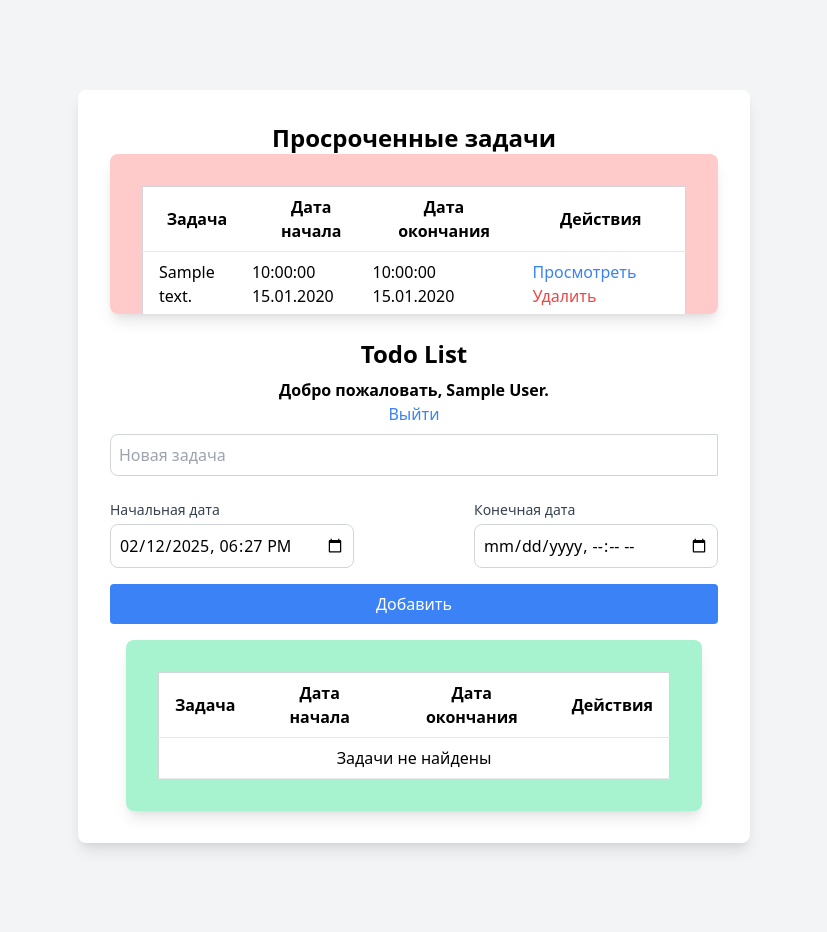
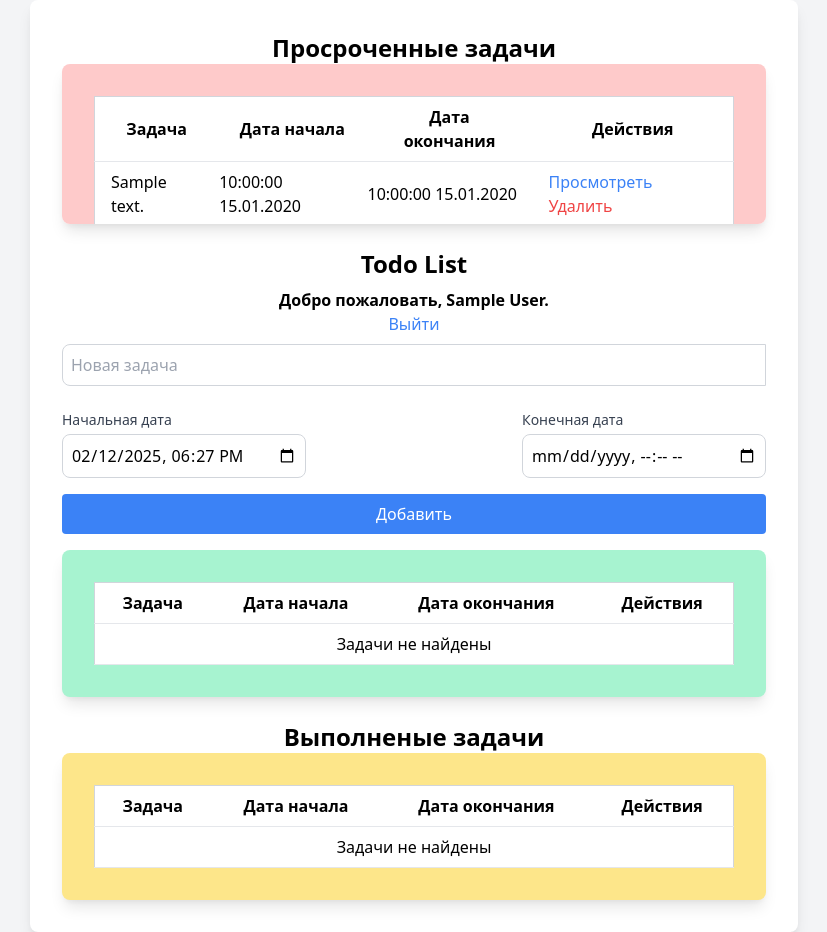
Before and after one commit to VladislavAkhmatov/todo-php, a PHP site: page / in a window 1280 px wide. Shown: the whole page, without its empty margins (226-1053 px from the left). Run offline with PHP 8.4, Linux system fonts and the light colour scheme; the visitor is signed in with stand-in values (Sample User, id 1); tables that the repository leaves empty or names only in its code hold one stand-in row (values such as "Sample post"); some libraries are stand-ins or nearby versions.

Commit message:
Добавил отметку 'Выполнено'

```diff
--- a/src/Controllers/TaskController.php
+++ b/src/Controllers/TaskController.php
@@ -17,7 +17,7 @@ class TaskController extends Connect
     private function updateOverdue() {
         date_default_timezone_set('Etc/GMT-5');
         $now = date('Y-m-d H:i:s');
-        $query = $this->db->prepare("UPDATE tasks SET overdue = 0 WHERE date_end < :now AND overdue != 0");
+        $query = $this->db->prepare("UPDATE tasks SET overdue = 1 WHERE date_end < :now AND overdue != 1 AND done != 1");
         $query->bindParam(':now', $now);
         $query->execute();
     }
@@ -32,20 +32,26 @@ class TaskController extends Connect
 
     public function tasksByUserId($user_id)
     {
-        $query = $this->db->prepare("SELECT * FROM tasks WHERE user_id = :user_id AND overdue != 0");
+        $query = $this->db->prepare("SELECT * FROM tasks WHERE user_id = :user_id AND overdue = 0 AND done = 0");
         $query->bindParam(":user_id", $user_id);
         $query->execute();
         return $query->fetchAll(PDO::FETCH_OBJ);
     }
     public function overdueTasksByUserId($user_id){
-        $query = $this->db->prepare("SELECT * FROM tasks WHERE user_id = :user_id AND overdue = 0");
+        $query = $this->db->prepare("SELECT * FROM tasks WHERE user_id = :user_id AND overdue = 1 and done = 0");
         $query->bindParam(":user_id", $user_id);
         $query->execute();
         return $query->fetchAll(PDO::FETCH_OBJ);
     }
-    public function saveTask($user_id, $task_text, $date_begin, $date_end, $overdue)
+    public function doneTaskByUserId($user_id){
+        $query = $this->db->prepare("SELECT * FROM tasks WHERE user_id = :user_id AND done = 1 and overdue = 0");
+        $query->bindParam(":user_id", $user_id);
+        $query->execute();
+        return $query->fetchAll(PDO::FETCH_OBJ);
+    }
+    public function saveTask($user_id, $task_text, $date_begin, $date_end, $overdue, $done)
     {
-        $query = $this->db->prepare("INSERT INTO tasks (user_id, task_text, date_begin, date_end, overdue) VALUES(:user_id, :task_text, :date_begin, :date_end, :overdue)");
+        $query = $this->db->prepare("INSERT INTO tasks (user_id, task_text, date_begin, date_end, overdue, done) VALUES(:user_id, :task_text, :date_begin, :date_end, :overdue, :done)");
         $formatingDateBegin = helper::formatDateForDB($date_begin);
         $formatingDateEnd = helper::formatDateForDB($date_end);
         $query->bindParam(":user_id", $user_id);
@@ -53,6 +59,7 @@ class TaskController extends Connect
         $query->bindParam(":date_begin", $formatingDateBegin);
         $query->bindParam(":date_end", $formatingDateEnd);
         $query->bindParam(":overdue", $overdue);
+        $query->bindParam(":done", $done);
         return $query->execute();
     }
 
@@ -72,6 +79,12 @@ class TaskController extends Connect
         $query->bindParam(":date_end", $date_end);
         return $query->execute();
     }
+
+    public function doneTask($task_id){
+        $query = $this->db->prepare('UPDATE tasks SET done = 1 WHERE task_id = :task_id');
+        $query->bindParam(":task_id", $task_id);
+        return $query->execute();
+    }
 }
 
 ?>
--- a/views/get/task.php
+++ b/views/get/task.php
@@ -13,10 +13,11 @@ $task = new TaskController();
 $user_id = $_SESSION['user_id'];
 $tasks = $task->tasksByUserId($user_id);
 $overdueTasks = $task->overdueTasksByUserId($user_id);
+$doneTasks = $task->doneTaskByUserId($user_id);
 ?>
 
 
-<div class="bg-white overflow-y-auto p-8 rounded-lg shadow-lg w-full max-w-2xl mx-auto max-h-screen">
+<div class="bg-white overflow-y-auto p-8 rounded-lg shadow-lg w-full max-w-3xl mx-auto max-h-screen">
     <!-- Рекламные блоки -->
     <h1 class="text-2xl font-bold text-center">Просроченные задачи</h1>
 
@@ -84,7 +85,8 @@ $overdueTasks = $task->overdueTasksByUserId($user_id);
                        required>
             </div>
         </div>
-        <input type="hidden" name="overdue" value="1">
+        <input type="hidden" name="overdue" value="0">
+        <input type="hidden" name="done" value="0">
         <button id="addTask"
                 name="add_task"
                 class="w-full mb-4 bg-blue-500 text-white p-2 rounded hover:bg-blue-600 focus:outline-none focus:ring-blue-500">
@@ -93,7 +95,7 @@ $overdueTasks = $task->overdueTasksByUserId($user_id);
     </form>
 
 
-    <div class="overflow-x-hidden bg-white p-8 rounded-lg shadow-lg w-full max-w-xl max-h-60 mx-auto bg-green-200">
+    <div class="mb-6 overflow-x-hidden bg-white p-8 rounded-lg shadow-lg w-full max-h-60 mx-auto bg-green-200">
         <table class="w-full bg-white border border-gray-300">
             <thead>
             <tr>
@@ -121,6 +123,50 @@ $overdueTasks = $task->overdueTasksByUserId($user_id);
                                         onclick="return confirm('Вы уверены?')">Удалить
                                 </button>
                             </form>
+                            <form action="/" METHOD="POST" class="inline">
+                                <input name="task_id" type="hidden" value="<?= $task->task_id ?>">
+                                <button name="done_task" class="text-yellow-500 cursor-pointer">Отметить как выполненое
+                                </button>
+                            </form>
+                        </td>
+                    </tr>
+                <?php endforeach; ?>
+            <?php else: ?>
+                <tr>
+                    <td colspan="4" class="py-2 px-4 border-b text-center">Задачи не найдены</td>
+                </tr>
+            <?php endif; ?>
+            </tbody>
+        </table>
+    </div>
+
+    <h1 class="text-2xl font-bold text-center">Выполненые задачи</h1>
+    <div class="overflow-x-hidden bg-white p-8 rounded-lg shadow-lg w-full max-h-60 mx-auto bg-yellow-200">
+        <table class="w-full bg-white border border-gray-300">
+            <thead>
+            <tr>
+                <th class="py-2 px-4 border-b">Задача</th>
+                <th class="py-2 px-4 border-b hidden md:table-cell">Дата начала</th>
+                <th class="py-2 px-4 border-b hidden md:table-cell">Дата окончания</th>
+                <th class="py-2 px-4 border-b">Действия</th>
+            </tr>
+            </thead>
+            <tbody>
+            <?php if ($doneTasks): ?>
+                <?php foreach ($doneTasks as $doneTask): ?>
+                    <tr>
+                        <td class="py-2 px-4 border-b"><?= htmlspecialchars($doneTask->task_text) ?></td>
+                        <td class="py-2 border-b hidden md:table-cell"><?= isset($doneTask->date_begin) ? helper::formatDate($doneTask->date_begin) : '' ?></td>
+                        <td class="py-2 border-b hidden md:table-cell"><?= isset($doneTask->date_end) ? helper::formatDate($doneTask->date_end) : '' ?></td>
+                        <td class="py-2 px-4 border-b">
+                            <a href="/show/<?= $doneTask->task_id ?>"
+                               class="text-blue-500 cursor-pointer">Просмотреть</a>
+                            <form action="/" METHOD="POST" class="inline">
+                                <input name="task_id" type="hidden" value="<?= $doneTask->task_id ?>">
+                                <button name="delete_task" class="text-red-500 cursor-pointer"
+                                        onclick="return confirm('Вы уверены?')">Удалить
+                                </button>
+                            </form>
                         </td>
                     </tr>
                 <?php endforeach; ?>
```
Also changed, not shown: views/post/tasks.php (+10 -1 lines).
